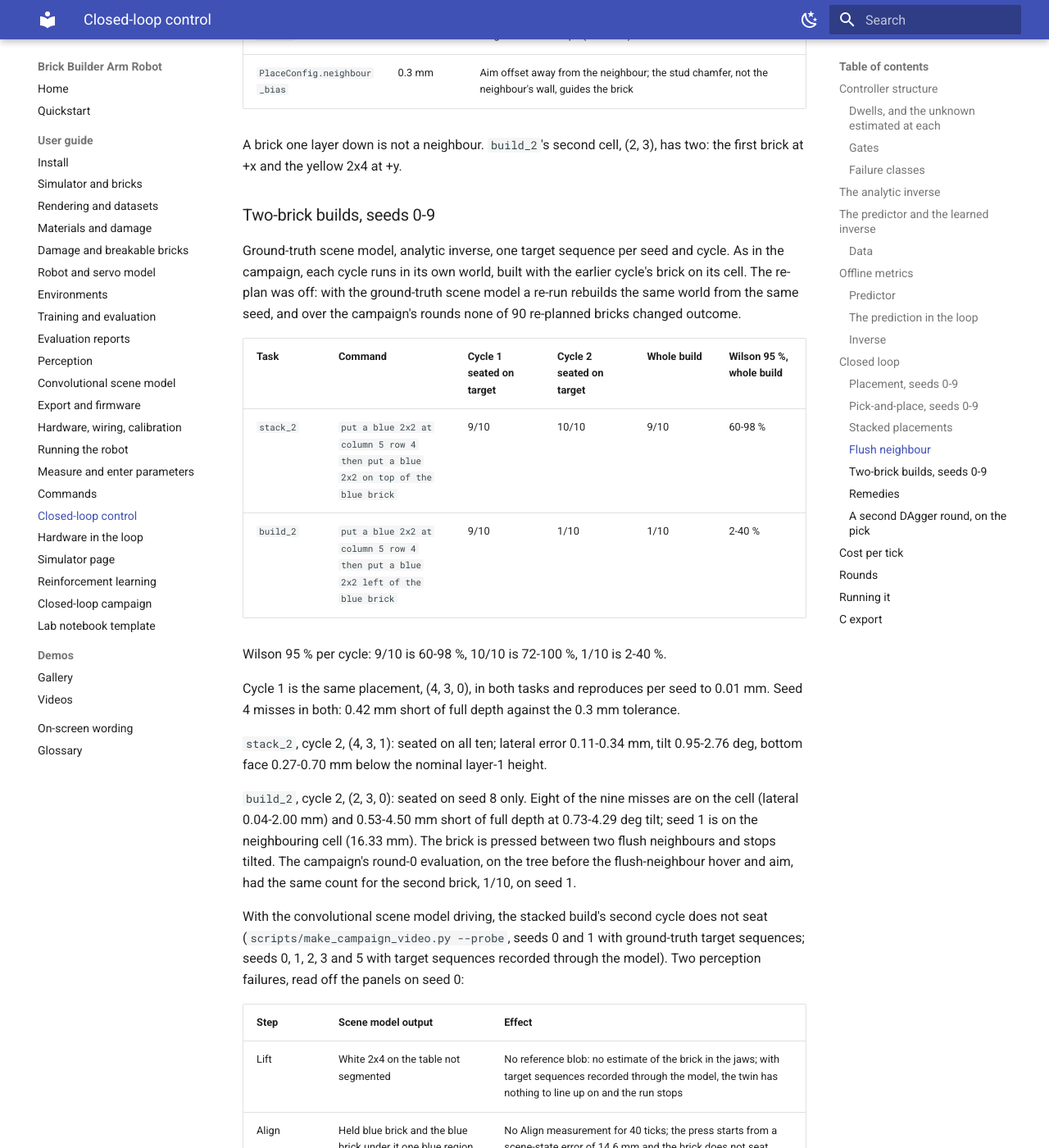
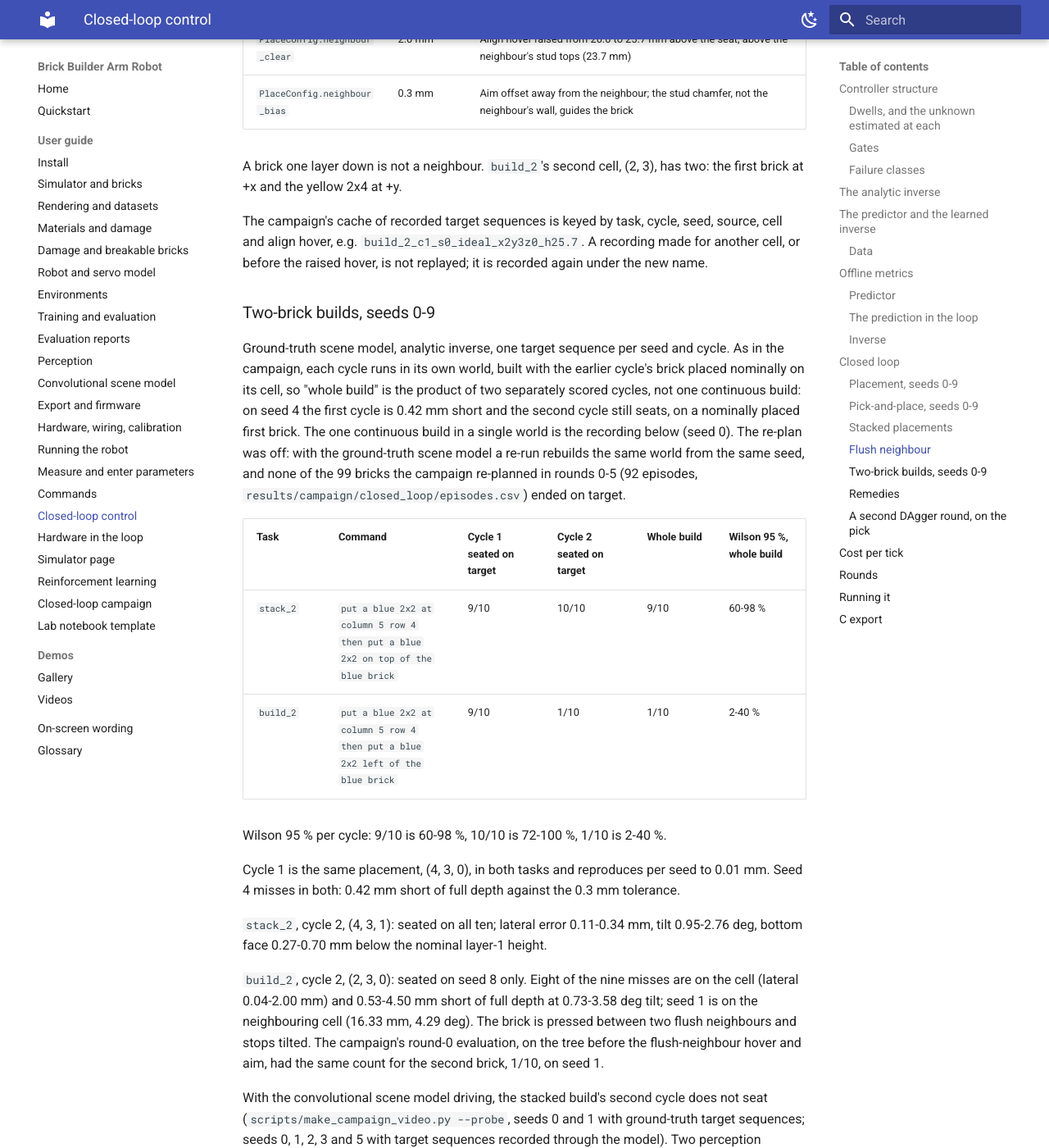
Before and after one commit to k-h-nunn/brick-builder-arm-robot, an MkDocs documentation site: the page built from docs/guide/12-closed-loop-control.md, in a window 1280 px wide and 1400 px high, scrolled down 10051 px. Shown: the whole window at 82% size. Built offline with MkDocs 1.6.1 and Material for MkDocs 9.7.7, drawn with Linux system fonts in a browser that asks for light colours; some of the changed text lies outside the part shown.

Commit message:
Correct the two-brick build figures and document the third take
Guide 12: the on-cell misses of build_2's second cycle tilt 0.73-3.58
deg (4.29 deg is the off-cell seed); the re-plan count is 99 bricks in
rounds 0-5, none on target; the whole-build count is the product of two
separately scored cycles; what the scene-state error readout shows after
the jaws open; the cache key; the CSV's layer column; a reproduction
command that builds its own job list.

Videos: the third take's on-screen elements, results, QA checks and the
two stills in docs/media/hd.

Co-Authored-By: Claude Opus 5.5 <noreply@anthropic.com>
Claude-Session: https://claude.ai/code/session_01HD3mMEkNC6Z1TH7gLTdMMh

````diff
--- a/docs/guide/12-closed-loop-control.md
+++ b/docs/guide/12-closed-loop-control.md
@@ -318,7 +318,9 @@ hover and the press target 19.2 mm inside the lower brick.
 within half a brick height (9.6 mm) of the height the layer names, and `lower_bodies` lists the
 bodies whose studs the brick is on. A brick sent to layer 1 that lands on the plate beside the
 lower brick passes the lateral and depth checks and fails this one; its failure class is
-`seated on the wrong layer`. The campaign's CSV writes a layer-1 cell as `x,y,1`.
+`seated on the wrong layer`. The campaign's CSV writes a layer-1 cell as `x,y,1` and the layer
+score as `brick{i}_at_layer`; a file written before that column existed reads back as on the
+layer.
 
 ### Flush neighbour
 
@@ -334,12 +336,20 @@ the goal has a brick on the target's layer flush against the target cell (read f
 A brick one layer down is not a neighbour. `build_2`'s second cell, (2, 3), has two: the first
 brick at +x and the yellow 2x4 at +y.
 
+The campaign's cache of recorded target sequences is keyed by task, cycle, seed, source, cell
+and align hover, e.g. `build_2_c1_s0_ideal_x2y3z0_h25.7`. A recording made for another cell, or
+before the raised hover, is not replayed; it is recorded again under the new name.
+
 ### Two-brick builds, seeds 0-9
 
 Ground-truth scene model, analytic inverse, one target sequence per seed and cycle. As in the
-campaign, each cycle runs in its own world, built with the earlier cycle's brick on its cell. The
-re-plan was off: with the ground-truth scene model a re-run rebuilds the same world from the same
-seed, and over the campaign's rounds none of 90 re-planned bricks changed outcome.
+campaign, each cycle runs in its own world, built with the earlier cycle's brick placed
+nominally on its cell, so "whole build" is the product of two separately scored cycles, not one
+continuous build: on seed 4 the first cycle is 0.42 mm short and the second cycle still seats,
+on a nominally placed first brick. The one continuous build in a single world is the recording
+below (seed 0). The re-plan was off: with the ground-truth scene model a re-run rebuilds the same
+world from the same seed, and none of the 99 bricks the campaign re-planned in rounds 0-5 (92
+episodes, `results/campaign/closed_loop/episodes.csv`) ended on target.
 
 | Task | Command | Cycle 1 seated on target | Cycle 2 seated on target | Whole build | Wilson 95 %, whole build |
 |---|---|---|---|---|---|
@@ -355,10 +365,10 @@ Seed 4 misses in both: 0.42 mm short of full depth against the 0.3 mm tolerance.
 0.95-2.76 deg, bottom face 0.27-0.70 mm below the nominal layer-1 height.
 
 `build_2`, cycle 2, (2, 3, 0): seated on seed 8 only. Eight of the nine misses are on the cell
-(lateral 0.04-2.00 mm) and 0.53-4.50 mm short of full depth at 0.73-4.29 deg tilt; seed 1 is on
-the neighbouring cell (16.33 mm). The brick is pressed between two flush neighbours and stops
-tilted. The campaign's round-0 evaluation, on the tree before the flush-neighbour hover and aim,
-had the same count for the second brick, 1/10, on seed 1.
+(lateral 0.04-2.00 mm) and 0.53-4.50 mm short of full depth at 0.73-3.58 deg tilt; seed 1 is on
+the neighbouring cell (16.33 mm, 4.29 deg). The brick is pressed between two flush neighbours
+and stops tilted. The campaign's round-0 evaluation, on the tree before the flush-neighbour hover
+and aim, had the same count for the second brick, 1/10, on seed 1.
 
 With the convolutional scene model driving, the stacked build's second cycle does not seat
 (`scripts/make_campaign_video.py --probe`, seeds 0 and 1 with ground-truth target sequences;
@@ -374,17 +384,26 @@ The side-by-side build fails at the same Align step (seed 8: no Align measuremen
 seated). The recording of the stacked build is driven by the ground-truth scene model and shows
 the convolutional model's output in its panels: [Two-brick stack video](../demos/videos.md#two-brick-stack-video).
 
+After the jaws open, the recording's scene-state error readout is not the placed brick's offset
+from its cell. Release, Retract and Verify are measured in relative mode (the placed brick
+against the baseplate and the bricks already placed), and on the recorded run none of their
+ticks returned a measurement (Release 0/84 and 0/84, Retract 0/60 and 0/24, Verify 0/93 and
+0/96 per cycle). The press on the brick's top with the jaws together counts as an in-hand step
+(`_in_hand`), so it is measured against the recorded frame, not relatively; its last value, 2.03
+mm in cycle 1 and 2.30 mm in cycle 2, stays on screen through Retract and Verify while the
+bricks are seated at 0.07 and 0.10 mm lateral and 0.00 mm depth error (`verify_placement`).
+
 Reproduction, 20 episodes in one process, 44.7 min at nice 19 and two threads:
 
 ```bash
 CUDA_VISIBLE_DEVICES="" MUJOCO_GL=egl OMP_NUM_THREADS=2 \
-  python -m brick_builder.campaign.runner results/campaign/stacked_builds/evaluate_jobs.json
+  python -m brick_builder.campaign.runner --tasks stack_2 build_2 --seeds 0-9 --no-replan \
+    --out results/campaign/stacked_builds/evaluate.jsonl
 ```
 
-The job file lists `stack_2` and `build_2` on seeds 0-9, each job
-`{"source_name": "ideal", "inverse": "analytic", "predictor": "analytic", "replan": false,
-"phase": "evaluate", "round_index": 0}` with its `task`, `seed` and the recording cache; records
-append to the file its `out` names, one JSON line per episode.
+One `evaluate` job per task and seed, ground-truth scene model, analytic inverse and prediction
+rule, target sequences cached in `ideals/` beside `--out`; one JSON line per episode is appended
+to `--out`. The measured run used a job file with the same 20 jobs.
 
 ### Remedies
 
````
Also changed, not shown: docs/demos/videos.md (+25 -6 lines), docs/media/hd/two-brick-stack-align.png, docs/media/hd/two-brick-stack-verify.png.
